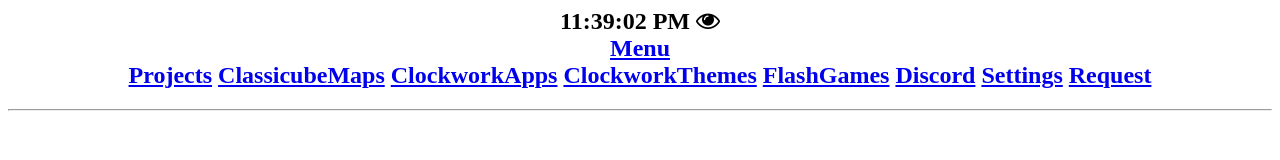
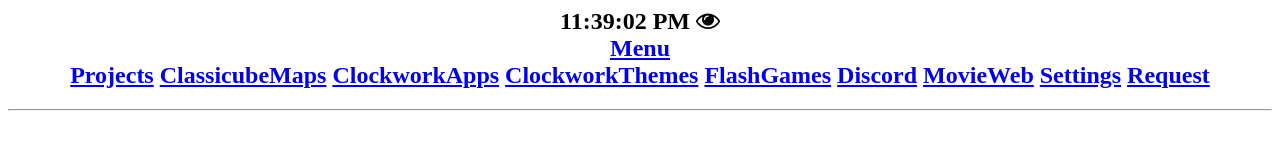
Before and after one commit to RetroFiber/RetroFiber.github.io, a plain HTML site: page headerm.html in a window 1280 px wide. Drawn offline with Linux system fonts and the light colour scheme; no server answers.

Commit message:
Update headerm.html

```diff
--- a/headerm.html
+++ b/headerm.html
@@ -48,7 +48,7 @@ function updateVisitCount() {
    <div class="dropdown">
       <a href="javascript:show_hide()">Menu</a>
       <div id="list-items">
-      <a href="https://retrofiber.github.io" >Projects</a> <a href="https://retrofiber.github.io/classicube-maps" >ClassicubeMaps</a> <a href="https://retrofiber.github.io/clockwork" >ClockworkApps</a> <a href="https://retrofiber.github.io/clockwork/themes" >ClockworkThemes</a> <a href="https://retrofiber.github.io/flashgames" >FlashGames</a> <a href="https://retrofiber.github.io/discord" >Discord</a> <a href="https://retrofiber.github.io/settings" >Settings</a> <a href="https://retrofiber.github.io/request">Request</a>      </div>
+      <a href="https://retrofiber.github.io" >Projects</a> <a href="https://retrofiber.github.io/classicube-maps" >ClassicubeMaps</a> <a href="https://retrofiber.github.io/clockwork" >ClockworkApps</a> <a href="https://retrofiber.github.io/clockwork/themes" >ClockworkThemes</a> <a href="https://retrofiber.github.io/flashgames" >FlashGames</a> <a href="https://retrofiber.github.io/discord" >Discord</a> <a href="https://retrofiber.github.io/RetroTV" >MovieWeb</a> <a href="https://retrofiber.github.io/settings" >Settings</a> <a href="https://retrofiber.github.io/request">Request</a>      </div>
    </div>
    <script>
    document.getElementById("list-items").style.display === "block";
```
